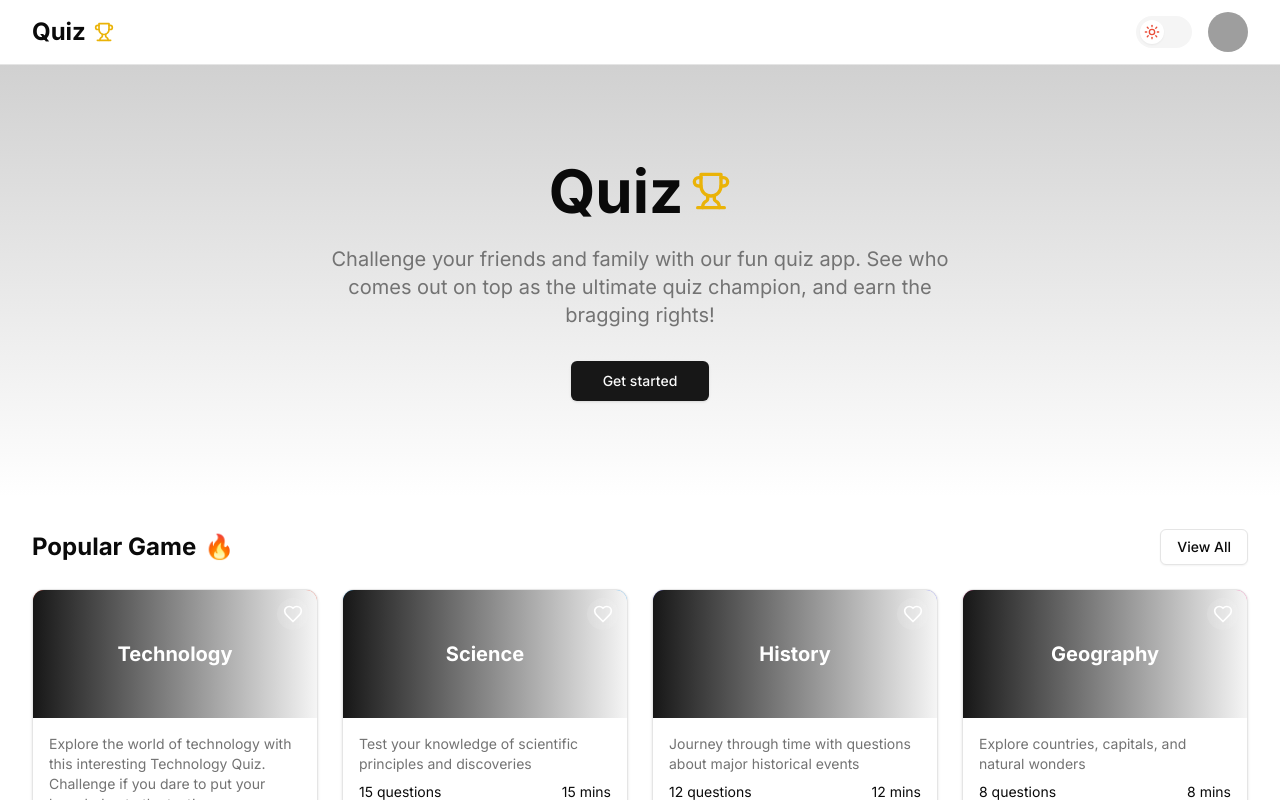
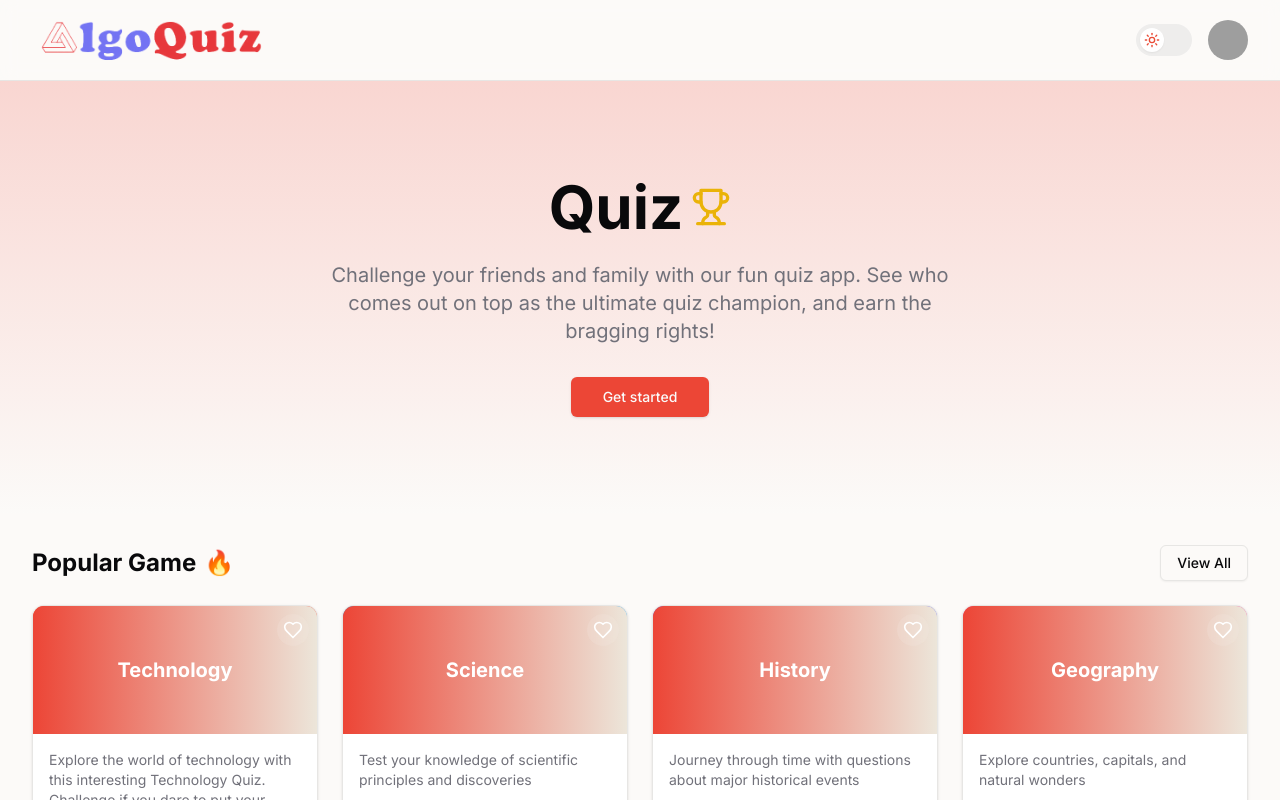
Before and after one commit to nafistarik/algo-quiz, a Next.js app: page / in a window 1280 px wide. Shown: the top 800 px of the page. Built offline with nearby package versions, Linux system fonts and the light colour scheme; grey boxes are pictures that could not be loaded.

Commit message:
logo given and global css adjusted foor light and dark mode

```diff
--- a/src/app/globals.css
+++ b/src/app/globals.css
@@ -4,60 +4,55 @@
 
 @layer base {
   :root {
-    --background: 0 0% 100%;
-    --foreground: 0 0% 3.9%;
+    --background: 36 33% 98%;
+    --foreground: 240 10% 3.9%;
     --card: 0 0% 100%;
-    --card-foreground: 0 0% 3.9%;
+    --card-foreground: 240 10% 3.9%;
     --popover: 0 0% 100%;
-    --popover-foreground: 0 0% 3.9%;
-    --primary: 0 0% 9%;
+    --popover-foreground: 240 10% 3.9%;
+    --primary: 5 83% 57%;
     --primary-foreground: 0 0% 98%;
-    --secondary: 0 0% 96.1%;
-    --secondary-foreground: 0 0% 9%;
-    --muted: 0 0% 96.1%;
-    --muted-foreground: 0 0% 45.1%;
-    --accent: 0 0% 96.1%;
-    --accent-foreground: 0 0% 9%;
+    --secondary: 39 33% 89%;
+    --secondary-foreground: 240 5.9% 10%;
+    --muted: 30 6% 93%;
+    --muted-foreground: 240 3.8% 46.1%;
+    --accent: 39 33% 89%;
+    --accent-foreground: 240 5.9% 10%;
     --destructive: 0 84.2% 60.2%;
     --destructive-foreground: 0 0% 98%;
-    --border: 0 0% 89.8%;
-    --input: 0 0% 89.8%;
-    --ring: 0 0% 3.9%;
+    --border: 30 6% 90%;
+    --input: 30 6% 90%;
+    --ring: 5 83% 57%;
     --radius: 0.5rem;
 
     /* Chart Colors */
-    --chart-1: 12 76% 61%;
-    --chart-2: 173 58% 39%;
-    --chart-3: 197 37% 24%;
-    --chart-4: 43 74% 66%;
-    --chart-5: 27 87% 67%;
+    --chart-1: 5 83% 57%;
+    --chart-2: 199 91% 56%;
+    --chart-3: 262 83% 58%;
+    --chart-4: 316 70% 50%;
+    --chart-5: 47 95% 57%;
   }
 
   .dark {
-    --background: 0 0% 3.9%;
+    --background: 240 10% 3.9%;
     --foreground: 0 0% 98%;
-    --card: 0 0% 3.9%;
+    --card: 240 10% 3.9%;
     --card-foreground: 0 0% 98%;
-    --popover: 0 0% 3.9%;
+    --popover: 240 10% 3.9%;
     --popover-foreground: 0 0% 98%;
-    --primary: 0 0% 98%;
-    --primary-foreground: 0 0% 9%;
-    --secondary: 0 0% 14.9%;
+    --primary: 5 83% 57%;
+    --primary-foreground: 0 0% 98%;
+    --secondary: 240 3.7% 15.9%;
     --secondary-foreground: 0 0% 98%;
-    --muted: 0 0% 14.9%;
-    --muted-foreground: 0 0% 63.9%;
-    --accent: 0 0% 14.9%;
+    --muted: 240 3.7% 15.9%;
+    --muted-foreground: 240 5% 64.9%;
+    --accent: 240 3.7% 15.9%;
     --accent-foreground: 0 0% 98%;
     --destructive: 0 62.8% 30.6%;
     --destructive-foreground: 0 0% 98%;
-    --border: 0 0% 14.9%;
-    --input: 0 0% 14.9%;
-    --ring: 0 0% 83.1%;
-    --chart-1: 220 70% 50%;
-    --chart-2: 160 60% 45%;
-    --chart-3: 30 80% 55%;
-    --chart-4: 280 65% 60%;
-    --chart-5: 340 75% 55%;
+    --border: 240 3.7% 15.9%;
+    --input: 240 3.7% 15.9%;
+    --ring: 5 83% 57%;
   }
 }
 
--- a/src/components/SiteHeader.tsx
+++ b/src/components/SiteHeader.tsx
@@ -1,32 +1,52 @@
-"use client"
+"use client";
 
-import Link from "next/link"
-import { Button } from "@/components/ui/button"
-import { DropdownMenu, DropdownMenuContent, DropdownMenuItem, DropdownMenuTrigger } from "@/components/ui/dropdown-menu"
-import { Avatar, AvatarFallback, AvatarImage } from "@/components/ui/avatar"
-import { Trophy } from "lucide-react"
-import { useState } from "react"
-import { defaultUser } from "@/lib/data"
-import { ModeToggle } from "./ModeToggle"
+import Link from "next/link";
+import { Button } from "@/components/ui/button";
+import {
+  DropdownMenu,
+  DropdownMenuContent,
+  DropdownMenuItem,
+  DropdownMenuTrigger,
+} from "@/components/ui/dropdown-menu";
+import { Avatar, AvatarFallback, AvatarImage } from "@/components/ui/avatar";
+import { useState } from "react";
+import { defaultUser } from "@/lib/data";
+import { ModeToggle } from "./ModeToggle";
+import logo from "@/assets/images/home/logo.png";
+import Image from "next/image";
 
 export function SiteHeader() {
-  // Fake authentication state
-  const [isLoggedIn, setIsLoggedIn] = useState(true)
-  const user = defaultUser
+  const [isLoggedIn, setIsLoggedIn] = useState(true);
+  const user = defaultUser;
 
   return (
     <header className="sticky top-0 z-50 w-full border-b bg-background/95 backdrop-blur supports-[backdrop-filter]:bg-background/60">
-      <div className="container flex h-16 items-center justify-between">
-        <Link href="/" className="flex items-center gap-2">
-          <span className="text-2xl font-bold">Quiz</span>
-          <Trophy className="h-5 w-5 text-yellow-500" />
+      <div className="container flex h-20 items-center justify-between">
+        <Link href="/" className="flex items-center gap-2 ">
+          <Image
+            src={logo}
+            width={1000}
+            height={1000}
+            alt="Quiz illustration"
+            className="sm:hidden h-16 w-auto"
+          />
+          <Image
+            src={logo}
+            width={1000}
+            height={1000}
+            alt="Quiz illustration"
+            className="hidden sm:block h-16 w-auto"
+          />
         </Link>
         <div className="flex items-center gap-4">
           <ModeToggle />
           {isLoggedIn ? (
             <DropdownMenu>
               <DropdownMenuTrigger asChild>
-                <Button variant="ghost" className="relative h-10 w-10 rounded-full">
+                <Button
+                  variant="ghost"
+                  className="relative h-10 w-10 rounded-full"
+                >
                   <Avatar className="h-10 w-10">
                     <AvatarImage src={user?.avatar} alt={user?.name} />
                     <AvatarFallback>
@@ -45,12 +65,18 @@ export function SiteHeader() {
                 <DropdownMenuItem asChild>
                   <Link href="/admin/dashboard">Admin Dashboard</Link>
                 </DropdownMenuItem>
-                <DropdownMenuItem onClick={() => setIsLoggedIn(false)}>Logout</DropdownMenuItem>
+                <DropdownMenuItem onClick={() => setIsLoggedIn(false)}>
+                  Logout
+                </DropdownMenuItem>
               </DropdownMenuContent>
             </DropdownMenu>
           ) : (
             <div className="flex items-center gap-2">
-              <Button variant="ghost" asChild onClick={() => setIsLoggedIn(true)}>
+              <Button
+                variant="ghost"
+                asChild
+                onClick={() => setIsLoggedIn(true)}
+              >
                 <Link href="/login">Login</Link>
               </Button>
               <Button asChild onClick={() => setIsLoggedIn(true)}>
@@ -61,5 +87,5 @@ export function SiteHeader() {
         </div>
       </div>
     </header>
-  )
+  );
 }
```
Also changed, not shown: src/assets/images/home/logo.png (added), 1 other file (tests, documents, lock files or other folders).
